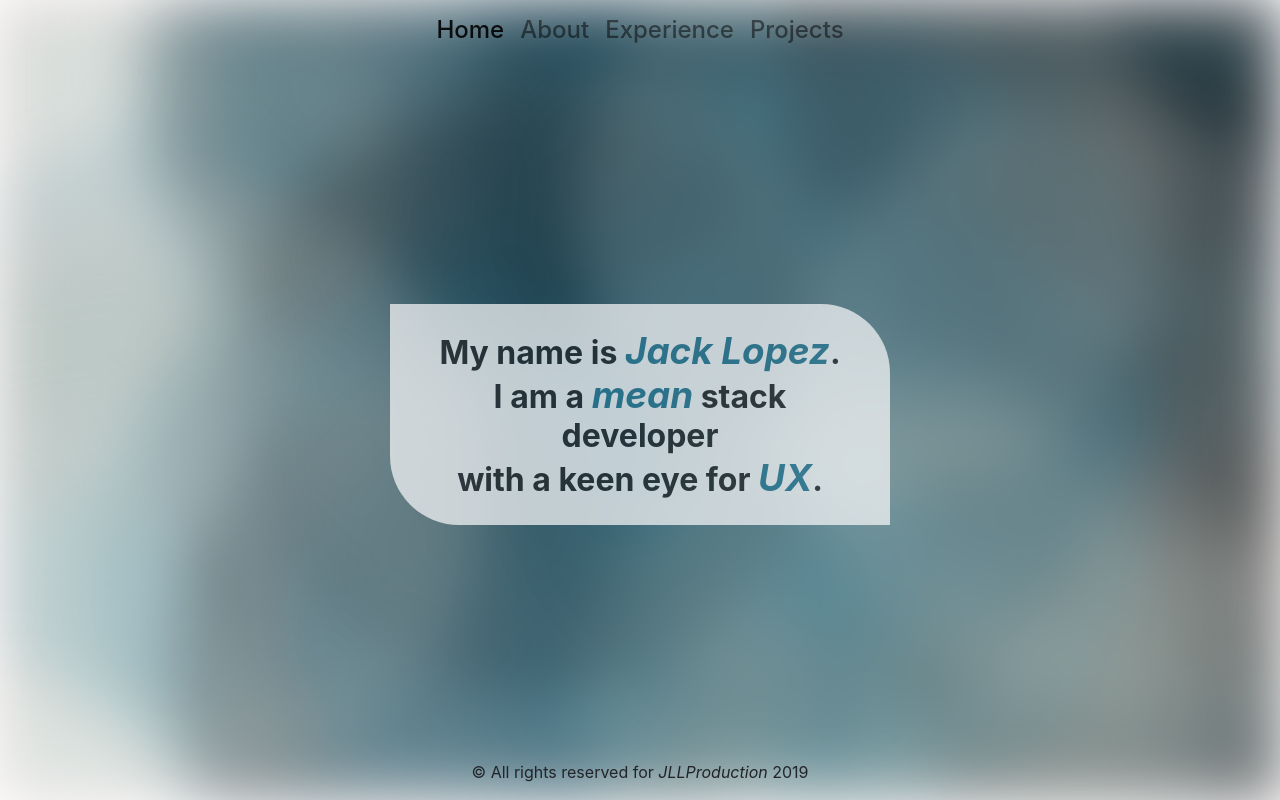
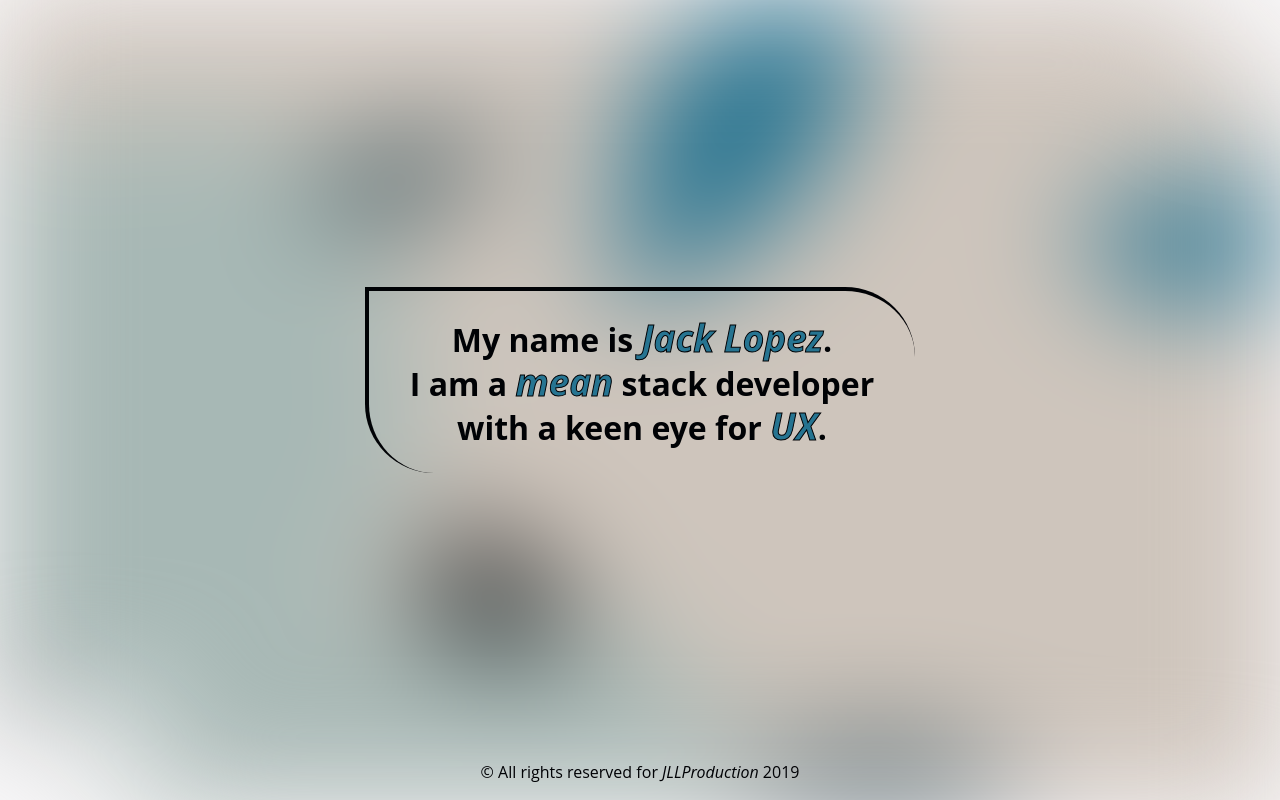
Before and after one commit to JLLproduction/Online_Portfolio_3.0, an Angular app: page /home in a window 1280 px wide. Built offline with nearby package versions, Linux system fonts and the light colour scheme.

Commit message:
fixed the animate bug--only call animate once, not on every resize

```diff
--- a/src/app/app.component.html
+++ b/src/app/app.component.html
@@ -1,3 +1,3 @@
-<app-nav class="mb-auto"></app-nav>
-<router-outlet></router-outlet>
+<app-nav *ngIf="this.currRoute !== '/home'"></app-nav>
+<router-outlet class="mt-auto"></router-outlet>
 <app-footer class="mt-auto"></app-footer>
--- a/src/app/app.component.ts
+++ b/src/app/app.component.ts
@@ -1,4 +1,5 @@
 import { Component } from '@angular/core';
+import { Router } from '@angular/router';
 
 @Component({
   selector: 'app-root',
@@ -6,4 +7,15 @@ import { Component } from '@angular/core';
   styleUrls: ['./app.component.scss']
 })
 export class AppComponent {
+
+  currRoute: string;
+
+  constructor(private route: Router) {
+  }
+
+  ngOnInit() {
+    this.route.events.subscribe((url:any) => {
+      this.currRoute = this.route.url;
+    });
+  }
 }
--- a/src/app/modules/home/components/home/home.component.html
+++ b/src/app/modules/home/components/home/home.component.html
@@ -1,11 +1,11 @@
 <div class="text-center bio-wrapper">
-  <div class="bio h2">
+    <div class="bio h2 bg-transparent">
         My name is <span class="uniqueFeel">Jack Lopez</span>.
     </div>
-  <div class="bio h2">
+    <div class="bio h2 bg-transparent">
         I am a <span class="uniqueFeel">mean</span> stack developer
     </div>
-  <div class="bio h2">
+    <div class="bio h2 bg-transparent">
         with a keen eye for <span class="uniqueFeel">UX</span>.
     </div>
 </div>
--- a/src/app/modules/home/components/home/home.component.scss
+++ b/src/app/modules/home/components/home/home.component.scss
@@ -1,3 +1,5 @@
+$main-black-color: #000205;
+
 #canvas {
     border: 1px solid red;
     width: 100%;
@@ -6,24 +8,25 @@
     z-index: -1;
     left: 0px;
     top: 0px;
-    filter: blur(30px);
-  -webkit-filter: blur(30px);
+    filter: blur(60px);
+  -webkit-filter: blur(60px);
 }
 
 .bio {
-    background-color: #F2F3F4 ;
-    opacity: .75;
+    opacity: 1;
     padding-left: 25px;
     padding-right: 25px;
     margin: 0 auto;
-    max-width: 500px;
+    max-width: 550px;
     min-width: 360px;
     font-weight: bold;
+    border-left: 4px solid $main-black-color;
 }
 
 .bio:first-child {
     padding-top: 25px;
     border-top-right-radius: 70px;
+    border-top: 4px solid $main-black-color;
 }
 
 .bio:last-child {
@@ -35,4 +38,10 @@
     color: #267491;
     font-style: italic;
     font-size: 2.3rem;
+    -webkit-text-stroke: 1px $main-black-color;
+    // text-shadow:
+    // -1px -1px 0 $main-black-color,
+    // 1px -1px 0 $main-black-color,
+    // -1px 1px 0 $main-black-color,
+    // 1px 1px 0 $main-black-color;
 }
--- a/src/app/modules/home/components/home/home.component.ts
+++ b/src/app/modules/home/components/home/home.component.ts
@@ -10,20 +10,19 @@ export class HomeComponent implements AfterViewInit {
 
   canvasG: any;
   ctx: any;
-  backgroundColor = 'black';
-  counter = 0;
   dx: number;
   dy: number;
   x: number;
   y: number;
-  radi = 300;
-  circlArray = [];
+  radi: number;
+  circleArray: Array<any>;
 
   colorArray = [
     '#000205',
     '#072c3a',
     '#267491',
     '#a7b8b5',
+    '#cec5bc',
     '#cec5bc'
   ];
 
@@ -31,37 +30,67 @@ export class HomeComponent implements AfterViewInit {
     this.canvasG = this.canvas.nativeElement;
     this.ctx = this.canvasG.getContext('2d');
     this.setCanvas();
+    this.animate();
   }
 
   setCanvas() {
+    this.circleArray = [];
+
     this.canvasG.width = window.innerWidth;
     this.canvasG.height = window.innerHeight;
 
-    for (let i = 0; i < 100; i++) {
-      this.dx = this.getRandomInt(5);
-      this.dy = this.getRandomInt(5);
+    let numCircles: number;
+
+    //Change radius and number of circles on resize
+    if(this.canvasG.width > 1200) {
+      this.radi = 300;
+      numCircles = 300;
+    } else if (this.canvasG.width > 720 && this.canvasG.width <= 1200) {
+      this.radi = 250;
+      numCircles = 250;
+    } else if (this.canvasG.width <= 720) {
+      this.radi = 200;
+      numCircles = 150;
+    }
+
+    let colori = 0;
+
+    let changeX = -1;
+
+    //Build put the instructions for building circle in an array to loop through
+    for (let i = 0; i < numCircles; i++) {
+
+      this.dx = (this.getRandomInt(3) + 1) * changeX;
+      this.dy = (this.getRandomInt(3) + 1) * changeX;
+
       this.x = this.getRandomInt(this.canvasG.width);
       this.y = this.getRandomInt(this.canvasG.height);
-      let color = this.getRandomInt(this.colorArray.length);
 
-      this.circlArray.push({ dx: this.dx, dy: this.dy, x: this.x, y: this.y, radi: this.radi, color: this.colorArray[color] });
+      if( colori < this.colorArray.length ) {
+        colori ++;
+      } else {
+        colori = 0;
+      }
+
+      changeX *= -1;
+
+      this.circleArray.push({ dx: this.dx, dy: this.dy, x: this.x, y: this.y, radi: this.radi, color: this.colorArray[colori] });
     }
-    this.animate();
   }
 
   animate() {
     requestAnimationFrame(() => this.animate());
     this.ctx.clearRect(0, 0, this.canvasG.width, this.canvasG.height);
 
-    this.circlArray.map(x => {
+    this.circleArray.map(x => {
       this.createCircle(x.x, x.y, x.radi, x.color);
 
-      if (x.x > this.canvasG.width || x.x < 0) {
-        x.dx = -x.dx;
+      if ( x.x > (this.canvasG.width + (x.radi * 2)) || x.x < (0 - (x.radi * 2)) ) {
+        x.dx *= -1;
       }
 
-      if (x.y > this.canvasG.height || x.y < 0) {
-        x.dy = -x.dy;
+      if (x.y > (this.canvasG.height + (x.radi * 2)) || x.y < (0 - (x.radi * 2)) ) {
+        x.dy *= -1;
       }
 
       x.x += x.dx;
@@ -71,8 +100,7 @@ export class HomeComponent implements AfterViewInit {
 
   createCircle(left: number, top: number, radius: number, color: string) {
     this.ctx.fillStyle = color;
-    //this.ctx.strokeStyle = color;
-    this.ctx.globalAlpha = .2;
+    this.ctx.globalAlpha = 1;
 
     this.ctx.beginPath();
     this.ctx.arc(left, top, radius, 0, 2 * Math.PI, true);
--- a/src/app/shared/components/nav/nav.component.html
+++ b/src/app/shared/components/nav/nav.component.html
@@ -1,4 +1,4 @@
-<nav class="navbar navbar-expand-sm navbar-light rounded">
+<nav class="navbar navbar-expand-sm navbar-light bg-light">
 
   <button class="navbar-toggler" type="button" data-toggle="collapse" data-target="#navbars" aria-controls="navbars"
     aria-expanded="false" aria-label="Toggle navigation">
--- a/src/app/shared/components/nav/nav.component.scss
+++ b/src/app/shared/components/nav/nav.component.scss
@@ -0,0 +1,4 @@
+nav {
+    margin-left: -15px;
+    margin-right: -15px;
+}
--- a/src/index.html
+++ b/src/index.html
@@ -12,7 +12,7 @@
     integrity="sha384-ggOyR0iXCbMQv3Xipma34MD+dH/1fQ784/j6cY/iJTQUOhcWr7x9JvoRxT2MZw1T" crossorigin="anonymous">
 </head>
 
-<body class="h-100 container-fluid">
+<body class="h-100 container-fluid bg-light base-font">
   <app-root class="d-flex flex-column h-100"></app-root>
   <script src="https://code.jquery.com/jquery-3.3.1.slim.min.js"
     integrity="sha384-q8i/X+965DzO0rT7abK41JStQIAqVgRVzpbzo5smXKp4YfRvH+8abtTE1Pi6jizo"
--- a/src/styles.scss
+++ b/src/styles.scss
@@ -1 +1,5 @@
 /* You can add global styles to this file, and also import other style files */
+.base-font {
+    color: #000205;
+    font-family: Open Sans !important;
+}
```
Lines whose indentation alone changed are shown as unchanged.
